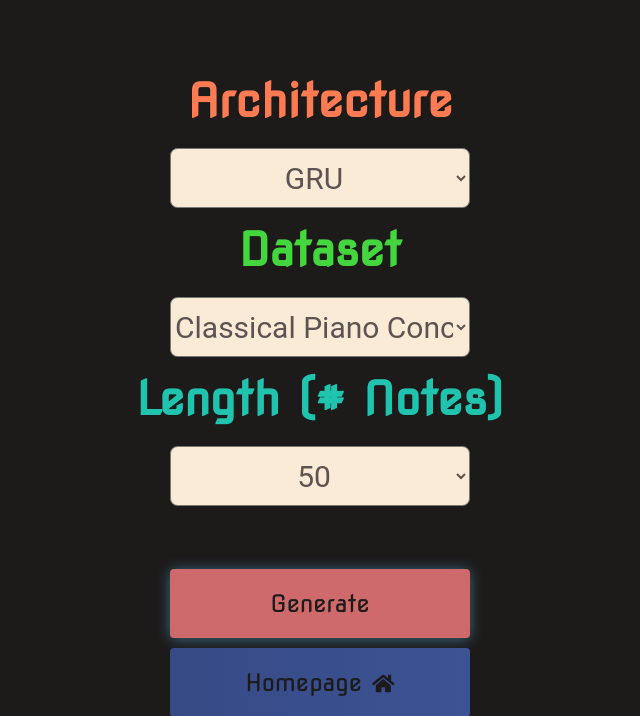
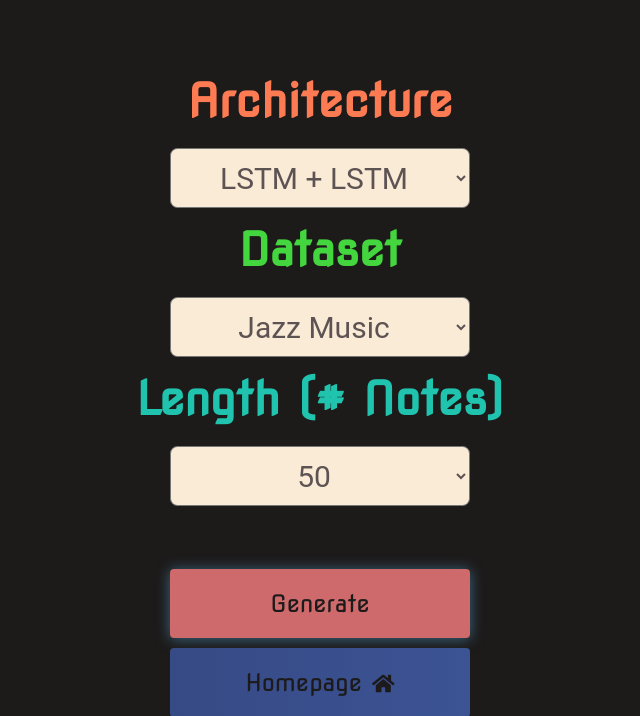
Before and after one commit to batuhanozdol/musicGeneration, a Flask app: page /generate in a window 1280 px wide. Shown: the top 716 px of the page, without its empty margins (320-960 px from the left). Run offline with Flask 2, Linux system fonts and the light colour scheme; some libraries are stand-ins or nearby versions.

Commit message:
Update generate.html

```diff
--- a/templates/generate.html
+++ b/templates/generate.html
@@ -17,21 +17,23 @@
                 <h1 style="color:#fd7b52;margin-bottom: 2rem;">Architecture</h1>
                 <select name="architecture" id="architecture">
                     <option value="lstm" disabled>LSTM</option>
-                    <option value="gru">GRU</option>
+                    <option value="gru" disabled>GRU</option>
                     <option value="lstmatt" disabled>LSTM + Attention</option>
                     <option value="bilstmatt" disabled>BiLSTM + Attention</option>
                     <option value="lstmattlstm" disabled>LSTM + Attention + LSTM</option>
-                    <option value="bilstmattlstm">BiLSTM + Attention + LSTM</option>
-                    <option value="bilstmattgru">BiLSTM + Attention + GRU</option>
+                    <option value="bilstmattlstm" disabled>BiLSTM + Attention + LSTM</option>
+                    <option value="bilstmattgru" disabled>BiLSTM + Attention + GRU</option>
                     <option value="bilstmattbigru" disabled>BiLSTM + Attention + BiGRU</option>
                     <option value="lstmlstmlstm" disabled>LSTM + LSTM + LSTM</option>
                     <option value="lstmbilstmbilstm" disabled>LSTM + BiLSTM + BiLSTM</option>
+                    <option value="lstmlstm" >LSTM + LSTM </option>
+                    <option value="bilstmbilstm" disabled>BiLSTM + BiLSTM</option>
                 </select>
 
                 <br><br>
                 <h1 style="color:#43d63e;margin-bottom: 2rem;">Dataset</h1>
                 <select name="dataset" id="dataset">
-                  <option value="mozart">Classical Piano Concertos</option>
+                  <option value="mozart" disabled>Classical Piano Concertos</option>
                   <option value="jazz">Jazz Music</option>
                 </select>
 
@@ -61,6 +63,13 @@
                 <a href="../static/generated_song.mid" class="red-btn" >Download</a>
             {% endif %}
 
+            {% if a == False %}
+                <br><br><br><br><br><br><br><br><br><br><br><br><br><br><br><br>
+
+                <h3> Music cannot be generated with this architecture and dataset combination</h3>
+
+            {% endif %}
+
             <a href="/" id="home-btn" class="btn">Homepage<i class="fas fa-home"></i></a>
         </div>
     </div>
```
